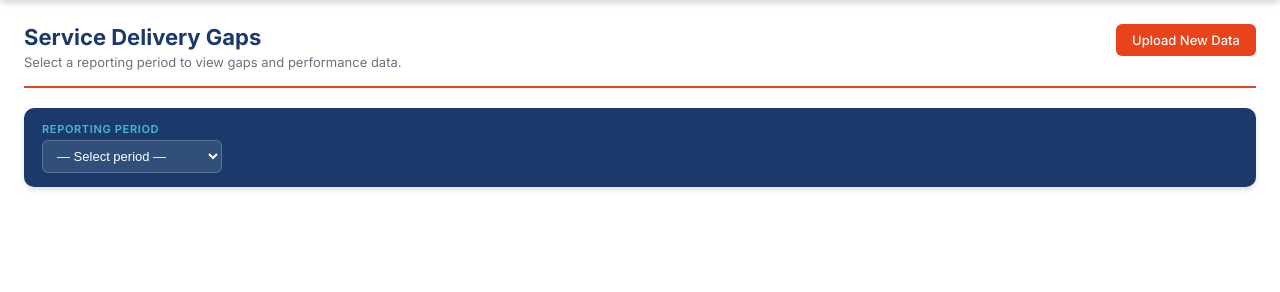
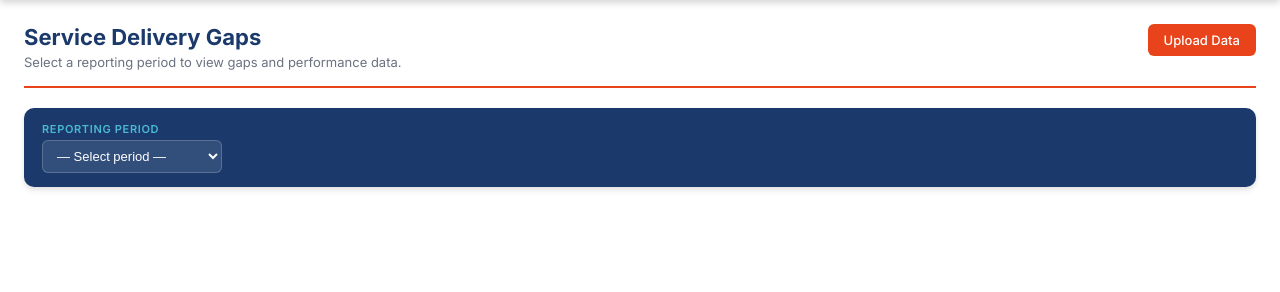
Before and after one commit to linetlucy-genchabe/Service-Delivery-Gaps, a Django app: page / in a window 1280 px wide. Shown: the part 64-356 px from the top of the page. Run offline with Django 4.2, Linux system fonts and the light colour scheme; the visitor is signed in with stand-in values (Sample User, id 1); data that the repository does not hold is empty.

Commit message:
update migrations

```diff
--- a/dashboard/templates/dashboard/dashboard.html
+++ b/dashboard/templates/dashboard/dashboard.html
@@ -11,7 +11,7 @@
       <p class="page-subtitle">Select a reporting period to view gaps and performance data.</p>
     {% endif %}
   </div>
-  {% if is_uploader %}<a href="{% url 'upload' %}" class="btn btn-primary">Upload New Data</a>{% endif %}
+  {% if is_uploader %}<a href="{% url 'upload' %}" class="btn btn-primary">Upload  Data</a>{% endif %}
 </div>
 
 <!-- FILTERS -->
```
Also changed, not shown: dashboard/migrations/0004_chwrecord_num_u5_assessed_and_more.py (added).
